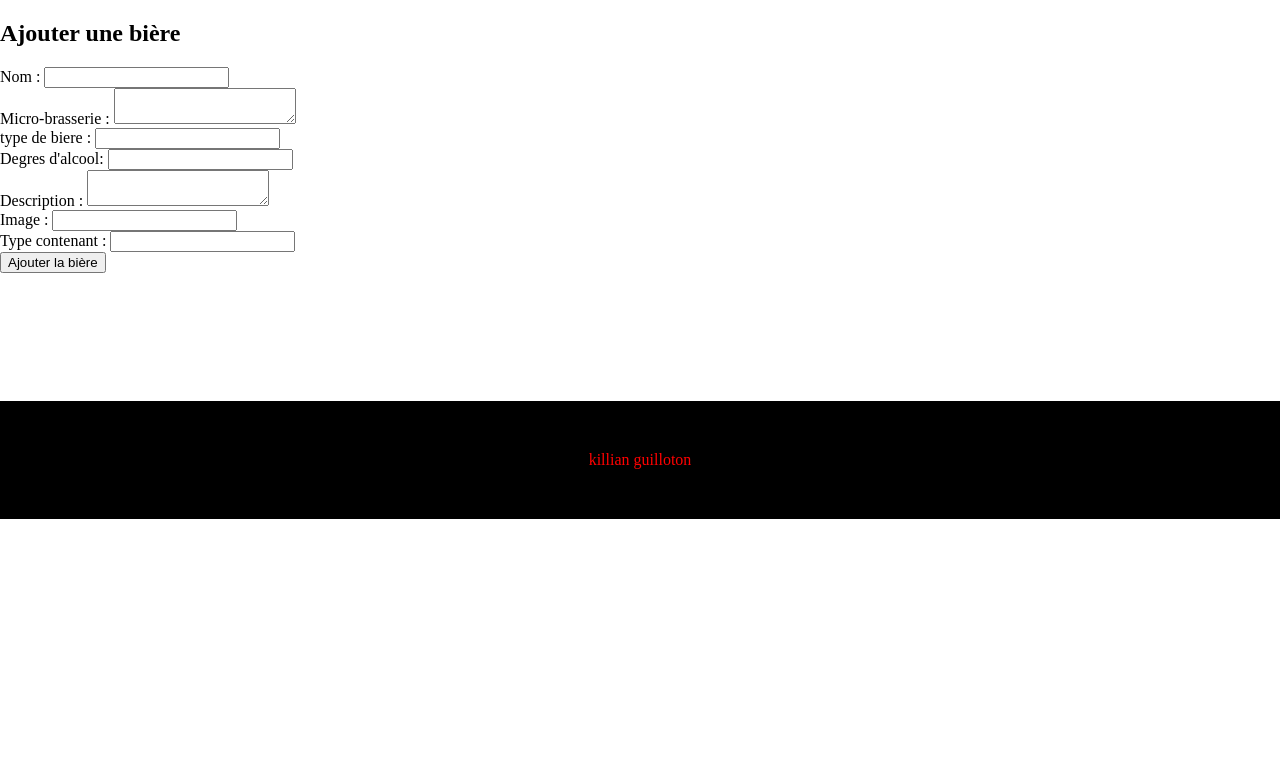
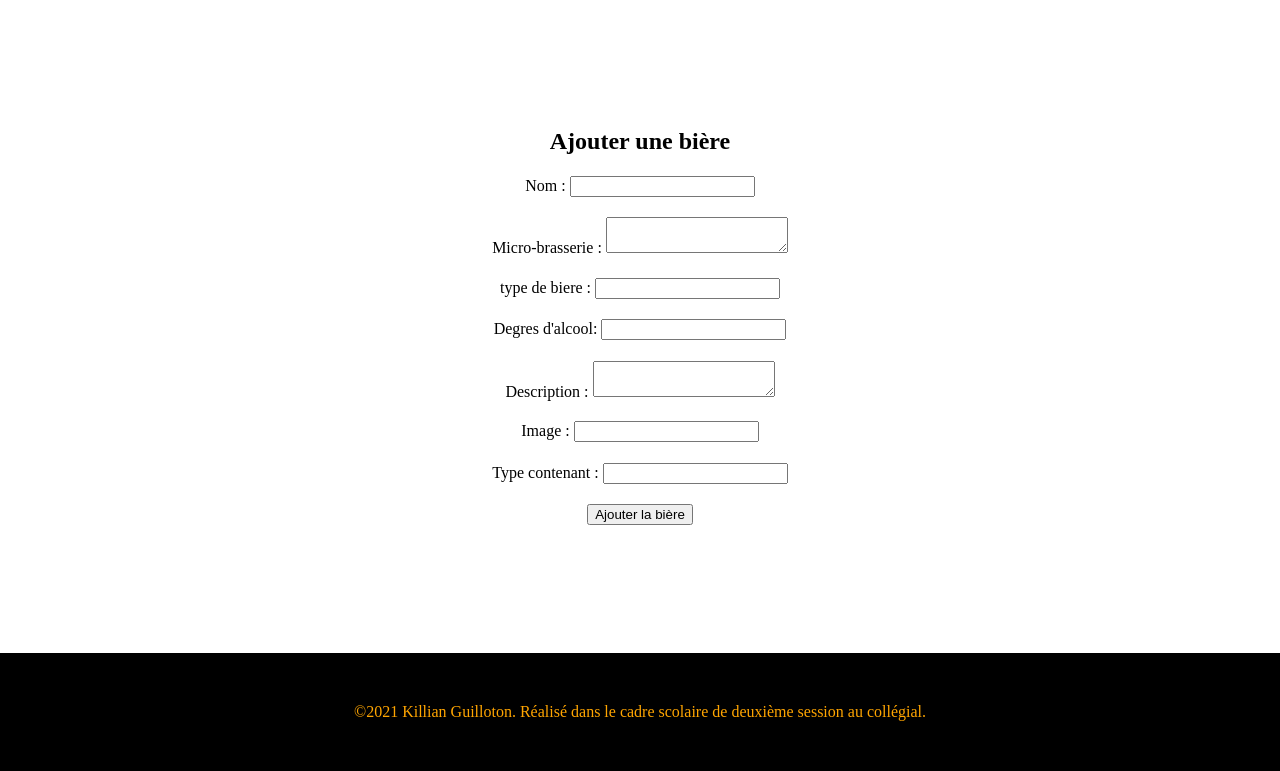
Before and after one commit to killianguilloton/tp_2, a PHP site: page /administration/ajouter-biere.php?id_biere=1 in a window 1280 px wide. Shown: the part 123-894 px from the top of the page. Before the commit the page ends 642 px from the top, so only its background shows below. Run offline with PHP 8.4, Linux system fonts and the light colour scheme.

Commit message:
finalisation du css

```diff
--- a/administration/ajouter-biere.php
+++ b/administration/ajouter-biere.php
@@ -15,38 +15,38 @@ include "../bd.php";
 
 ?>
 
-    <section>
+    <section class="center">
         <h2>Ajouter une bière</h2>
         <form action="ajouter-biere-traitement.php" method="post">
-            <div>
+            <div class="space-top">
                 <label for="nom">Nom :</label>
                 <input type="text" name="nom" id="nom"/>
             </div>
-            <div>
+            <div class="space-top">
                 <label for="nom_micro_brasserie">Micro-brasserie :</label>
                 <textarea name="nom_micro_brasserie" id="nom_micro_brasserie"></textarea>
             </div>
-            <div>
+            <div class="space-top">
                 <label for="type_biere">type de biere :</label>
                 <input type="text" name="type_biere" id="type_biere"/>
             </div>
-            <div>
+            <div class="space-top">
                 <label for="degres_alcool">Degres d'alcool:</label>
                 <input type="text" name="degres_alcool" id="degres_alcool"/>
             </div>
-            <div>
+            <div class="space-top">
                 <label for="description">Description :</label>
                 <textarea name="description" id="description"></textarea>
             </div>
-            <div>
+            <div class="space-top">
                 <label for="image">Image :</label>
                 <input type="text" name="image" id="image"/>
             </div>
-            <div>
+            <div class="space-top" class="space-top">
                 <label for="type_contenant">Type contenant :</label>
                 <input type="text" name="type_contenant" id="type_contenant"/>
             </div>
-            <input type="submit" value="Ajouter la bière">
+            <input type="submit" value="Ajouter la bière" class="space-top">
             <input type="hidden" name="id_biere" value="<?=$_GET['id_biere']?>">
         </form>
     </section>
--- a/detail-biere.php
+++ b/detail-biere.php
@@ -28,16 +28,16 @@ include "en-tete.php";
 include "bd.php";
 ?>
 
-<div>
+<div class="center">
     <img src="imgs/<?=$biere['image']?>" alt="image bière">
     <h4><?=$biere['nom']?></h4>
     <p><?=$biere['nom_micro-brasserie']?></p>
     <p><?=$biere['type_biere']?></p>
-    <p><?=$biere['degres_alcool']?></p>
+    <p><?=$biere['degres_alcool']?>%</p>
     <p><?=$biere['description']?></p>
 </div>
 
-<div>
+<div class="center">
 		<a href="administration/effacer-biere-traitement.php?id_biere=<?=$biere['id_biere']?>">Supprimer cette bière</a>
 		<a href="administration/modifier-biere.php?id_biere=<?=$biere['id_biere']?>">Modifier cette bière</a>
 
--- a/en-tete.php
+++ b/en-tete.php
@@ -2,8 +2,8 @@
 <h1>Bières du monde</h1>
     <nav>
         <div>
-            <a href="index.php">Accueil</a>	|
-            <a href="administration/ajouter-biere.php">Créé bière</a>
+            <a href="index.php" class="lien">Accueil</a>	|
+            <a href="administration/ajouter-biere.php" class="lien">Créé bière</a>
         </div>
     </nav>
 </header>
--- a/index.php
+++ b/index.php
@@ -29,9 +29,9 @@ include "bd.php";
 			<h4>
 			<a href="detail-biere.php?id_biere=<?=$biere['id_biere']?>" title=""><?=$biere['nom']?></a>
 			</h4>
-            <a>micro-brasserie</a>
+            <a>micro-brasserie :</a>
 			<p><?=$biere['nom_micro-brasserie']?></p>
-            <a>type</a>
+            <a>type :</a>
 			<p><?=$biere['type_biere']?></p>
 		</div>
 
--- a/pied-page.php
+++ b/pied-page.php
@@ -1 +1,2 @@
-<footer>  killian guilloton</footer>
+<footer>  &copy;2021 Killian Guilloton. Réalisé dans le cadre scolaire de deuxième
+session au collégial. </footer>
--- a/style/style.css
+++ b/style/style.css
@@ -28,7 +28,24 @@ h1{
     background-color: gray;
     display: block;
     margin-top: 5%;
+    margin-left: 50%;
     width: 20%;
+    text-align: center;
+    padding: 2%;
+}
+
+.center{
+    margin: 10%;
+    text-align: center;
+}
+
+.space-top{
+    margin-top: 2%;
+}
+
+.lien{
+    color: white;
+    list-style: none;
 }
 
 footer{
@@ -36,6 +53,6 @@ footer{
     margin-top: 10%;
     background-color: black;
     text-align: center;
-    color: red;
+    color: orange;
     padding: 50px;
 }
```
Also changed, not shown: administration/modifier-biere.php (+9 -9 lines).
